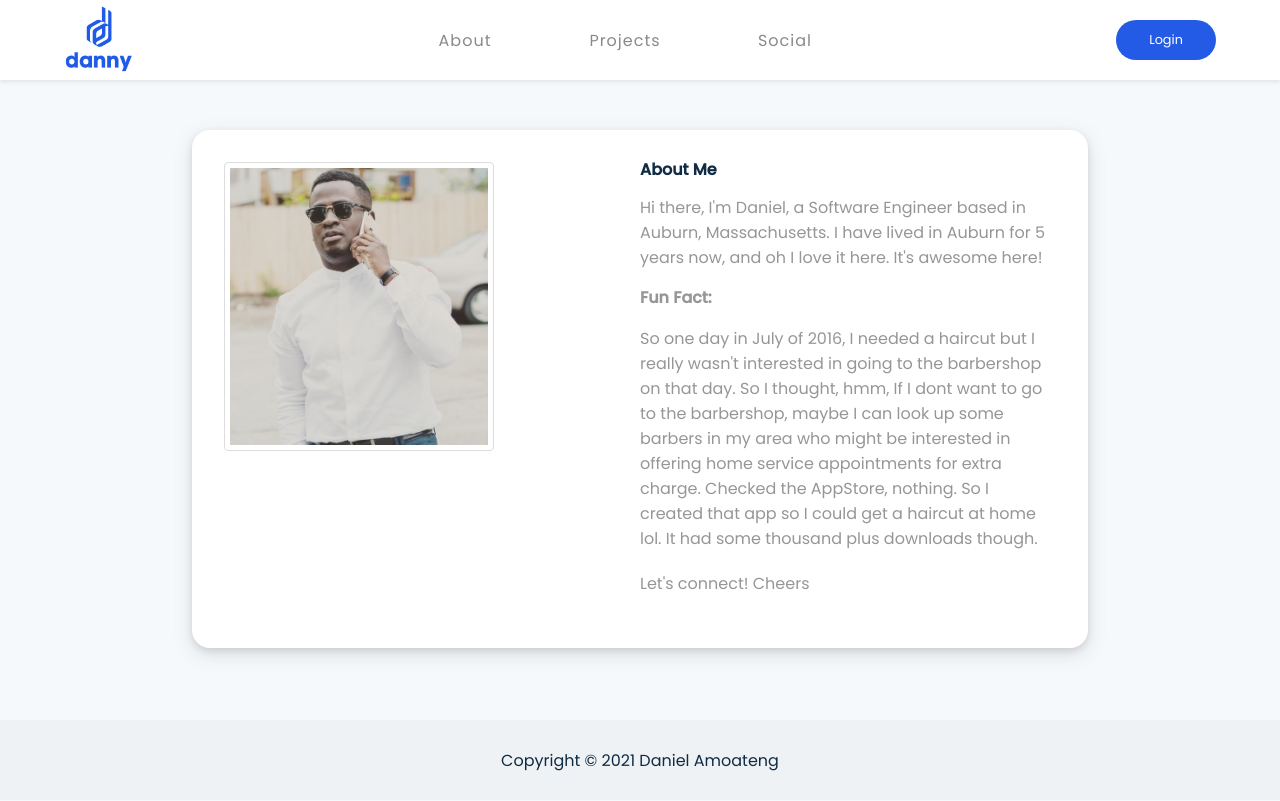
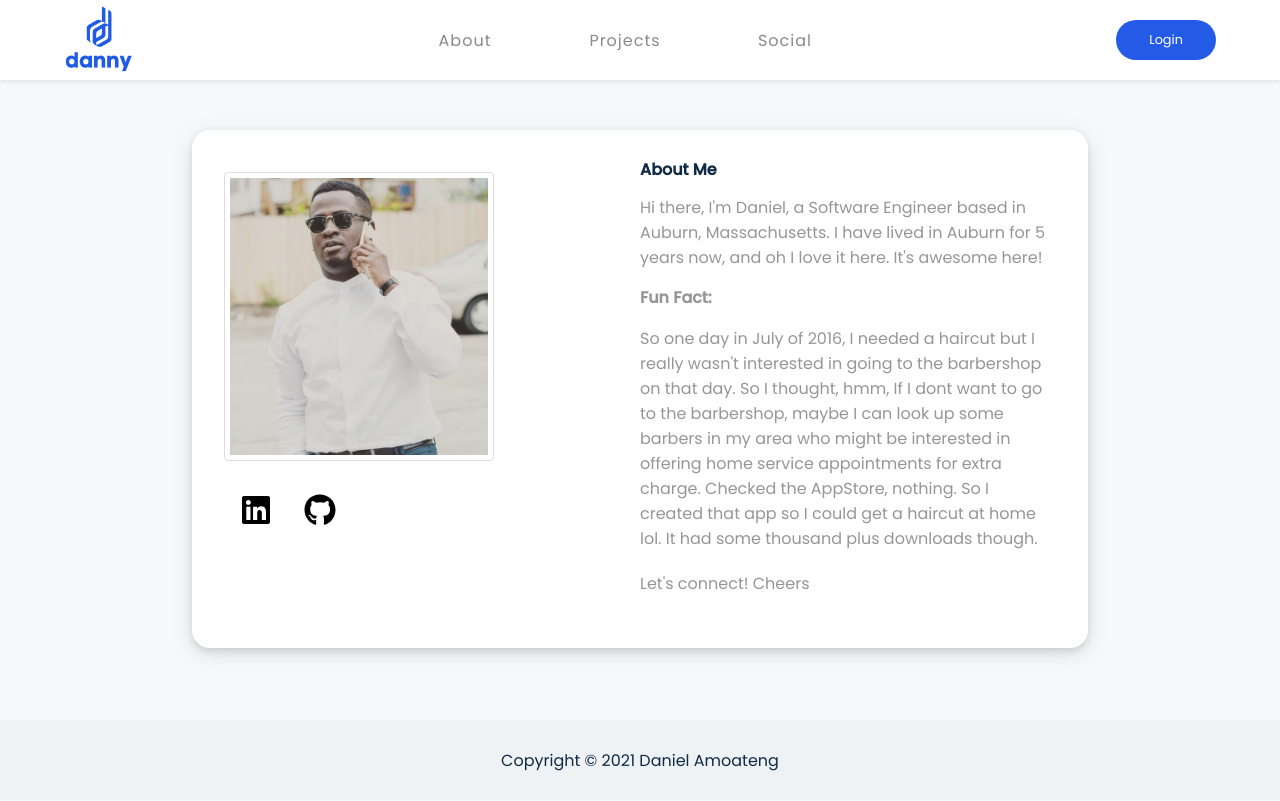
Before and after one commit to Danielamoateng1989/personalwebsite, a React (Create React App) app: page /aboutme in a window 1280 px wide. Built offline with nearby package versions, Linux system fonts and the light colour scheme.

Commit message:
Add social icon

```diff
--- a/src/components/Aboutme.js
+++ b/src/components/Aboutme.js
@@ -1,5 +1,6 @@
 import React from 'react'
 import CardImage from '../images/Danielimg.JPG'
+import SocialMedia from './SocialMedia'
 
 
 
@@ -7,7 +8,13 @@ const Aboutme = () => {
     return (
       <div className=" card card-paragraph">
           <div className="grid grid--1x2">
+              <article className="social-media">
               <img className="card-image" src={CardImage} alt="Daniel" />
+              <div className="socialMedia">
+
+              <SocialMedia />
+              </div>
+              </article>
 
 
               <div className="paragraph">
--- a/src/components/SocialMedia.js
+++ b/src/components/SocialMedia.js
@@ -1,9 +1,4 @@
-import { FontAwesomeIcon } from "@fortawesome/react-fontawesome";
-import {
-  faLinkedIn,
-  faGitHub,
-  } from "@fortawesome/free-brands-svg-icons";
-
+import { FaGithub, FaLinkedin } from 'react-icons/fa'
 
   import React from 'react'
 
@@ -11,11 +6,11 @@ import {
       return (
           <div className="social-container">
             <a href="https://www.linkedin.com/in/daniel-amoateng-959a27181" className="LinkedIn social">
-            <FontAwesomeIcon icon={faLinkedIn} size="2x" />
+            <FaLinkedin />
             </a>
             <a href="https://github.com/Danielamoateng1989"
             className="Github social">
-            <FontAwesomeIcon icon={faGitHub} size="2x" />
+            <FaGithub />
             </a>
           </div>
       )
--- a/src/index.css
+++ b/src/index.css
@@ -921,10 +921,6 @@ Styles
   object-fit: cover;
 }
 
-.social-container {
-  background: #eee;
-  padding: 25px 50px;
-}
 
 a.social {
   margin: 0 1rem;
@@ -933,9 +929,22 @@ a.social {
 }
 
 a.LinkedIn {
+  font-size: 2rem;
   color: black;
 }
 
-a.GitHub {
+a.Github {
+  font-size: 2rem;
   color: black;
 }
+
+.social-media {
+  margin-top: 10px;
+}
+
+.socialMedia {
+  margin-top: 30px;
+
+
+
+}
```
